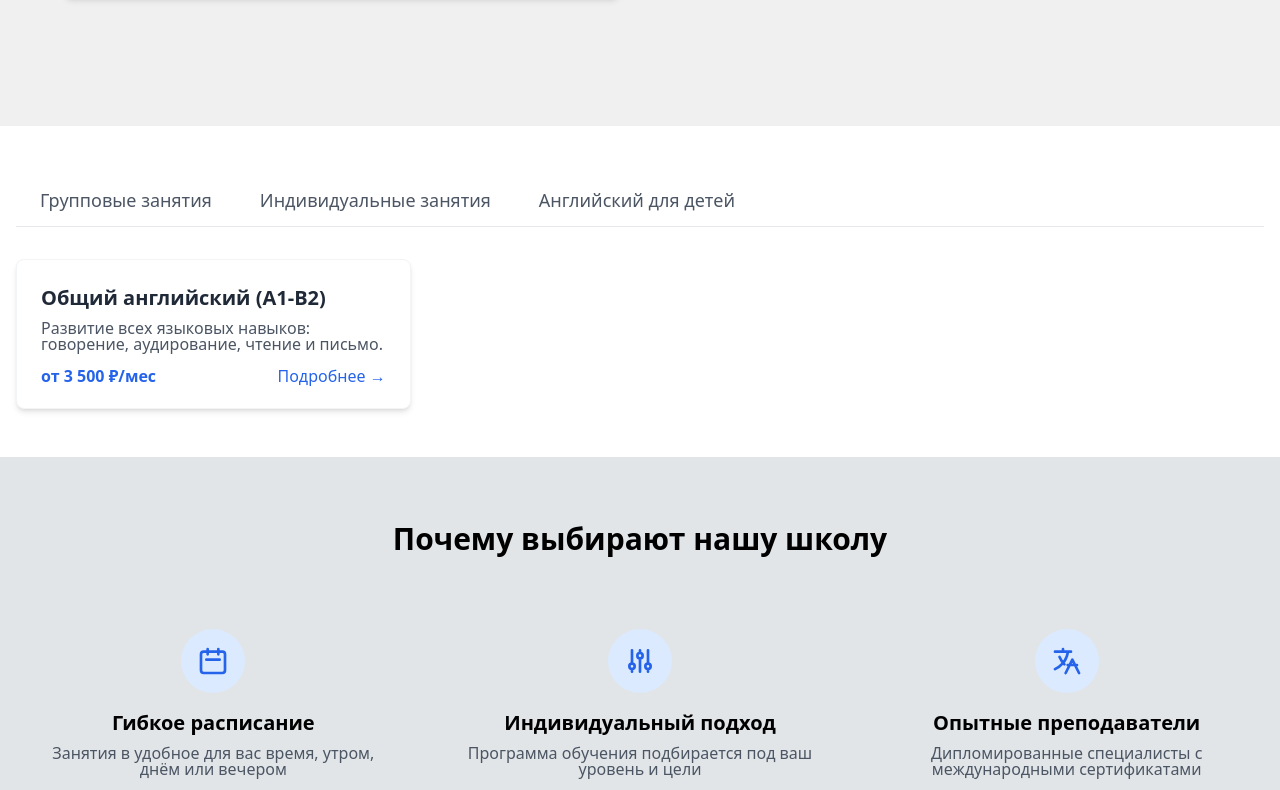
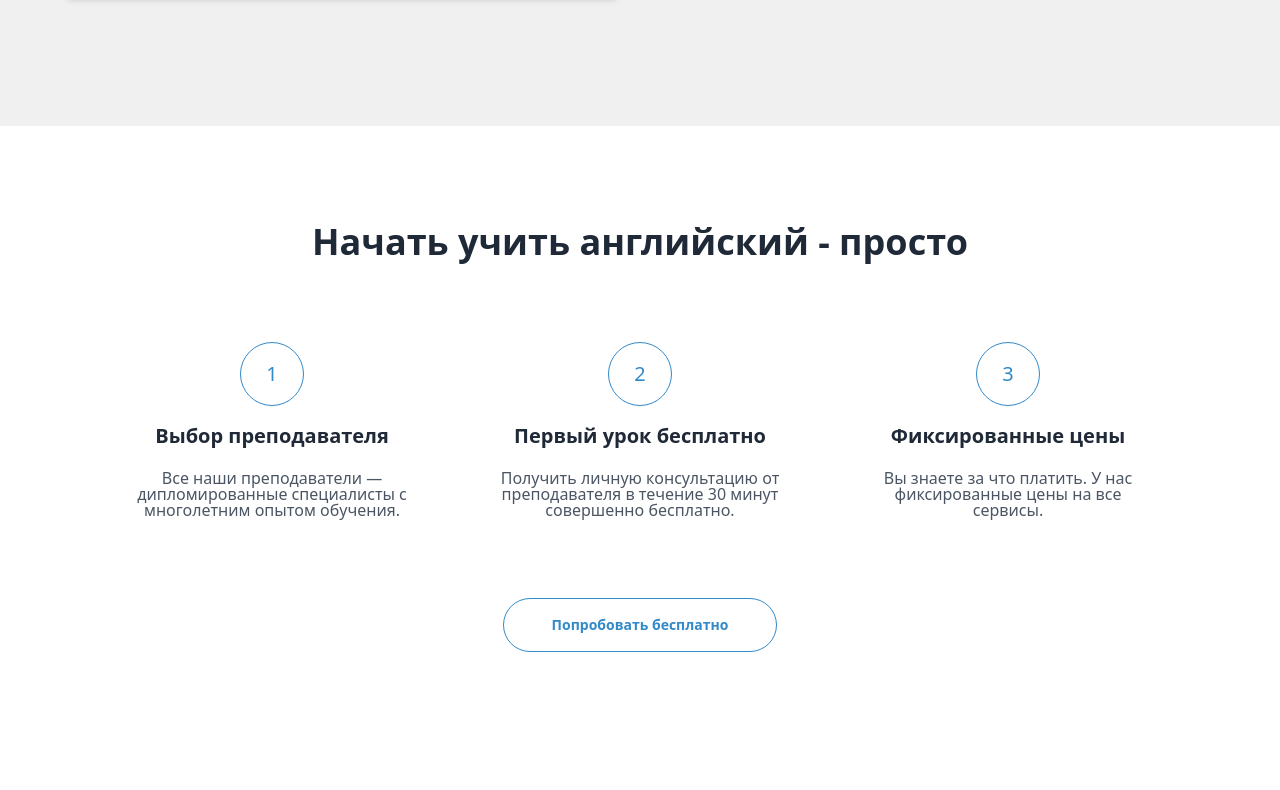
Before and after one commit to KREeDo5/vue-project, a Vue app in the folder lending-web-app/: page / in a window 1280 px wide. Shown: the part 2130-2920 px from the top of the page. Built offline with nearby package versions, Linux system fonts and the light colour scheme.

Commit message:
Добавила блок "Начать учить английский - просто"

```diff
--- /dev/null
+++ b/lending-web-app/src/components/home/LearnSteps.vue
@@ -0,0 +1,50 @@
+<script setup>
+const TITLE = 'Начать учить английский - просто'
+const BUTTON_TEXT = 'Попробовать бесплатно'
+
+const steps = [
+  {
+    id: 1,
+    title: 'Выбор преподавателя',
+    description:
+      'Все наши преподаватели — дипломированные специалисты с многолетним опытом обучения.',
+  },
+  {
+    id: 2,
+    title: 'Первый урок бесплатно',
+    description:
+      'Получить личную консультацию от преподавателя в течение 30 минут совершенно бесплатно.',
+  },
+  {
+    id: 3,
+    title: 'Фиксированные цены',
+    description: 'Вы знаете за что платить. У нас фиксированные цены на все сервисы.',
+  },
+]
+</script>
+
+<template>
+  <section class="py-12 lg:py-24 bg-white flex flex-col items-center">
+    <p class="text-3xl lg:text-4xl font-bold text-center text-gray-800 mb-10 lg:mb-20">
+      {{ TITLE }}
+    </p>
+
+    <div class="max-w-5xl grid lg:grid-cols-3 gap-8 xl:gap-20 mb-10 lg:mb-20">
+      <div v-for="step in steps" :key="step.id" class="flex flex-col items-center text-center">
+        <div
+          class="bg-white text-base-dark-blue w-10 h-10 lg:w-16 lg:h-16 border border-base-dark-blue rounded-full flex items-center justify-center text-xl font-w500 mb-4"
+        >
+          {{ step.id }}
+        </div>
+        <p class="text-xl font-w700 text-gray-800 mb-5">{{ step.title }}</p>
+        <p class="max-w-[400px] lg:max-w text-gray-600">{{ step.description }}</p>
+      </div>
+    </div>
+
+    <button
+      class="text-sm font-w700 bg-white hover:bg-base-light-blue text-base-dark-blue py-4 px-12 border border-base-dark-blue rounded-full transition duration-300"
+    >
+      {{ BUTTON_TEXT }}
+    </button>
+  </section>
+</template>
--- a/lending-web-app/src/pages/HomePage.vue
+++ b/lending-web-app/src/pages/HomePage.vue
@@ -1,10 +1,11 @@
 <script setup>
-import FooterComponent from '../components/home/FooterComponent.vue'
-import Advantages from '../components/home/Advantages.vue'
-import Courses from '../components/home/Courses.vue'
-import AboutSchool from '../components/home/AboutSchool.vue'
-import HeroSection from '../components/home/HeroSection.vue'
-import HowWeLearn from '../components/home/HowWeLearn.vue'
+import FooterComponent from '@/components/home/FooterComponent.vue'
+import Advantages from '@/components/home/Advantages.vue'
+import Courses from '@/components/home/Courses.vue'
+import AboutSchool from '@/components/home/AboutSchool.vue'
+import HeroSection from '@/components/home/HeroSection.vue'
+import HowWeLearn from '@/components/home/HowWeLearn.vue'
+import LearnSteps from '@/components/home/LearnSteps.vue'
 </script>
 
 <template>
@@ -15,6 +16,7 @@ import HowWeLearn from '../components/home/HowWeLearn.vue'
     <HeroSection />
     <AboutSchool />
     <HowWeLearn />
+    <LearnSteps />
     <Courses />
     <Advantages />
   </div>
```
